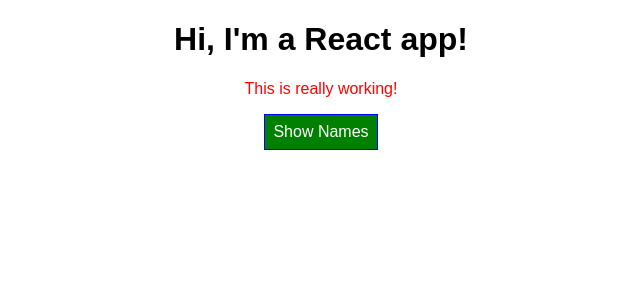
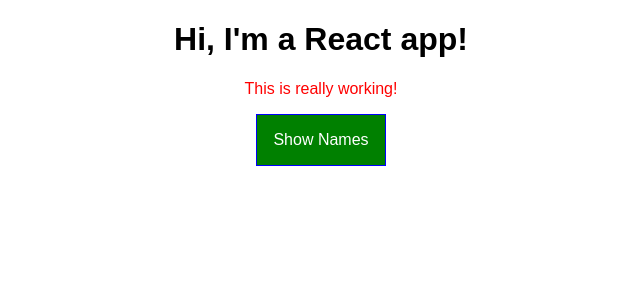
Before and after one commit to jeffgerlach/react_demo, a React app: page / in a window 1280 px wide. Shown: the top 300 px of the page, without its empty margins (319-959 px from the left). Built offline with nearby package versions, Linux system fonts and the light colour scheme.

Commit message:
Add css module pseudo-selectors.

```diff
--- a/src/App.css
+++ b/src/App.css
@@ -9,3 +9,26 @@
 .bold {
   font-weight: bold;
 }
+
+.App button {
+  border: 1px solid blue;
+  padding: 16px;
+  background-color: green;
+  font: inherit;
+  color: white;
+  cursor: pointer;
+}
+
+.App button:hover {
+  background-color: lightgreen;
+  color: black;
+}
+
+.App button.Red {
+  background-color: red;
+}
+
+.App button.Red:hover {
+  background-color: salmon;
+  color: black;
+}
--- a/src/App.js
+++ b/src/App.js
@@ -36,16 +36,8 @@
   };
 
   render() {
-    const style = {
-      backgroundColor: "green",
-      color: "white",
-      font: "inherit",
-      border: "1px solid blue",
-      padding: "8px",
-      cursor: "pointer"
-    };
-
     let cats = null;
+    let btnClass = '';
 
     if (this.state.showCats) {
       cats = (
@@ -63,7 +55,7 @@
           })}
         </div>
       );
-      style.backgroundColor = "red";
+      btnClass = classes.Red;
     }
 
     const assignedClasses = [];
@@ -79,7 +71,7 @@
         <h1>Hi, I'm a React app!</h1>
         <p className={assignedClasses.join(" ")}>This is really working!</p>
         {/*  arrow function can be inefficient */}
-        <button style={style} onClick={this.toggleCatsHandler}>
+        <button className={btnClass} onClick={this.toggleCatsHandler}>
           Show Names
         </button>
         {cats}
```
Also changed, not shown: 1 other file (tests, documents, lock files or other folders).
